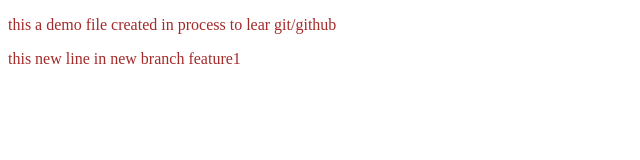
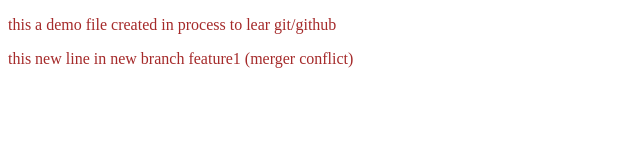
Before and after one commit to kislayrajj/localrepodemo, a plain HTML site: page localrepodemo/index.html in a window 1280 px wide. Shown: the whole page, without its empty margins (0-640 px from the left). Drawn offline with Linux system fonts and the light colour scheme.

Commit message:
merger conflic

```diff
--- a/localrepodemo/index.html
+++ b/localrepodemo/index.html
@@ -8,6 +8,6 @@
 </head>
 <body>
     <p>this a demo file created in process to lear git/github</p>
-    <p>this new line in new branch feature1</p>
+    <p>this new line in new branch feature1 (merger conflict)</p>
 </body>
 </html>
```
